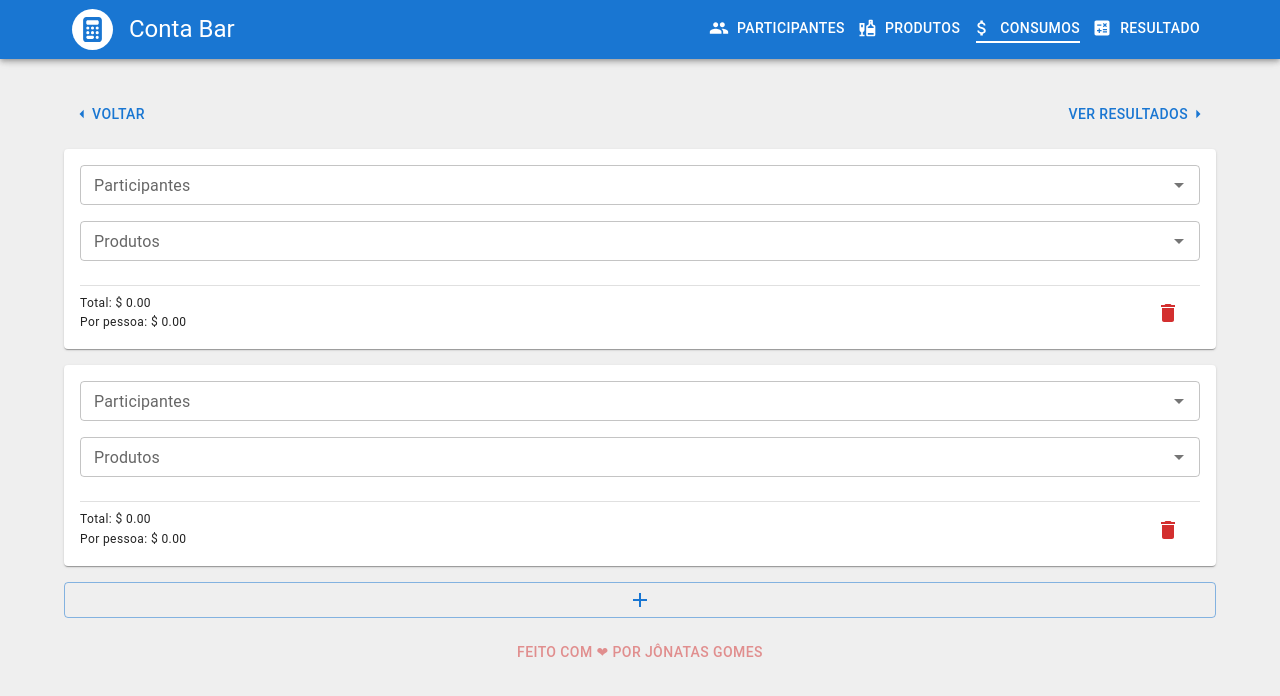
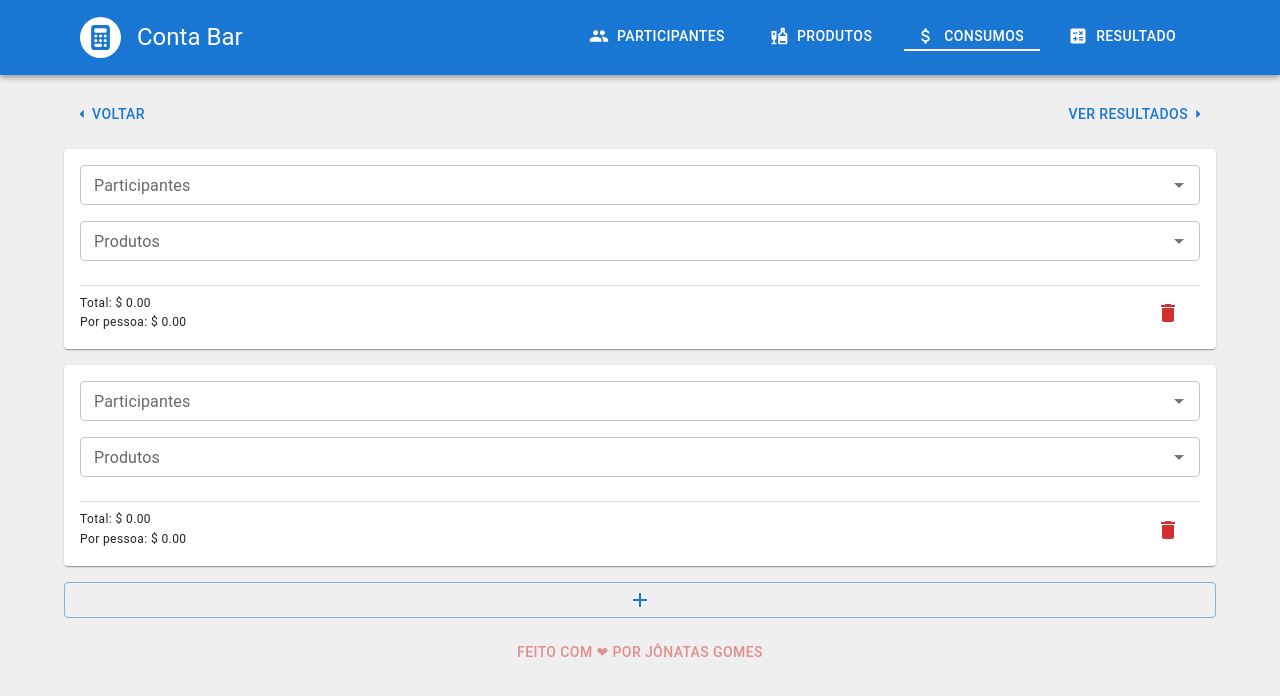
Before and after one commit to jonatas1n/divide-ai, a React (Vite) app: page /conta-bar/costs in a window 1280 px wide. Shown: the top 696 px of the page. Built offline with nearby package versions, Linux system fonts and the light colour scheme.

Commit message:
refact: move header components to single file

```diff
--- /dev/null
+++ b/src/components/Header/HeaderMenu/index.tsx
@@ -0,0 +1,77 @@
+import { useState } from "react";
+import { ClickAwayListener } from "@mui/base/ClickAwayListener";
+import Button from "@mui/material/Button";
+import Stack from "@mui/material/Stack";
+import { ROUTES } from "../constants";
+import useMediaQuery from "@mui/material/useMediaQuery";
+
+import Menu from "@mui/icons-material/Menu";
+import Close from "@mui/icons-material/Close";
+import { Grow } from "@mui/material";
+
+export const HeaderMenu = () => {
+  const [showMenu, setShowMenu] = useState(false);
+  const toggleMenu = () => setShowMenu(!showMenu);
+  const currentPath = window.location.pathname.split("/").pop();
+  const isMdOrLarger = useMediaQuery((theme) => theme.breakpoints.up("md"));
+
+  return (
+    <ClickAwayListener onClickAway={() => setShowMenu(false)}>
+      <Stack justifyContent="center">
+        <Button
+          color="inherit"
+          onClick={toggleMenu}
+          sx={{ display: { xs: "flex", md: "none" }, alignItems: "center" }}
+        >
+          {showMenu ? <Close /> : <Menu />}
+        </Button>
+        <Grow in={showMenu || isMdOrLarger} style={{ transformOrigin: '-1 0 0' }}>
+        <Stack
+          zIndex={5}
+          right={0}
+          top={60}
+          p={1}
+          bgcolor="#1976D2"
+          sx={{
+            flexDirection: { xs: "column", md: "row" },
+            display: { xs: showMenu ? "grid" : "none", md: "flex" },
+            position: { xs: "absolute", md: "unset" },
+            alignItems: "start",
+          }}
+        >
+          {Object.entries(ROUTES).map(([path, route]) => (
+            <Button
+              key={path}
+              href={"/conta-bar/" + path}
+              color="inherit"
+              startIcon={<route.icon />}
+              sx={{
+                ml: { xs: 0, md: 2 },
+                py: { xs: 2, md: 0 },
+                px: 2,
+                display: "flex",
+                borderRadius: 0,
+                justifyContent: "flex-start",
+                borderBottom: {
+                  xs: "none",
+                  md: currentPath === path ? "2px solid white" : "none",
+                },
+                borderLeft: {
+                  xs: currentPath === path ? "2px solid white" : "none",
+                  md: "none",
+                },
+                backgroundColor: {
+                  xs: currentPath === path ? "#4f91e3" : "unset",
+                  md: "unset",
+                },
+              }}
+            >
+              {route.label}
+            </Button>
+          ))}
+        </Stack>
+        </Grow>
+      </Stack>
+    </ClickAwayListener>
+  );
+};
--- /dev/null
+++ b/src/components/Header/constants.ts
@@ -0,0 +1,11 @@
+import Group from "@mui/icons-material/Group";
+import Liquor from "@mui/icons-material/Liquor";
+import AttachMoneyIcon from "@mui/icons-material/AttachMoney";
+import Calculate from "@mui/icons-material/Calculate";
+
+export const ROUTES = {
+  guests: { label: "Participantes", icon: Group },
+  products: { label: "Produtos", icon: Liquor },
+  costs: { label: "Consumos", icon: AttachMoneyIcon },
+  result: { label: "Resultado", icon: Calculate },
+}
--- a/src/components/Header/index.tsx
+++ b/src/components/Header/index.tsx
@@ -1,34 +1,15 @@
-import { useState } from "react";
-
-import { ClickAwayListener } from '@mui/base/ClickAwayListener';
 import Typography from "@mui/material/Typography";
 import AppBar from "@mui/material/AppBar";
 import Stack from "@mui/material/Stack";
-import Button from "@mui/material/Button";
+
 import Container from "@mui/material/Container";
 
-import Menu from "@mui/icons-material/Menu";
-import Group from "@mui/icons-material/Group";
-import Liquor from "@mui/icons-material/Liquor";
-import AttachMoneyIcon from "@mui/icons-material/AttachMoney";
-import Calculate from "@mui/icons-material/Calculate";
-import Close from "@mui/icons-material/Close";
 import Box from "@mui/material/Box";
-
-const routes = {
-  guests: { label: "Participantes", icon: Group },
-  products: { label: "Produtos", icon: Liquor },
-  costs: { label: "Consumos", icon: AttachMoneyIcon },
-  result: { label: "Resultado", icon: Calculate },
-};
+import { HeaderMenu } from "./HeaderMenu";
 
 const TITLE = "Conta Bar";
 
 export const Header = () => {
-  const [showMenu, setShowMenu] = useState(false);
-  const toggleMenu = () => setShowMenu(!showMenu);
-  const currentPath = window.location.pathname.split("/").pop();
-
   return (
     <AppBar position="fixed">
       <Container>
@@ -36,7 +17,7 @@ export const Header = () => {
           direction="row"
           justifyContent="space-between"
           alignItems="center"
-          p={{ xs: 2, md: 1 }}
+          p={2}
         >
           <Stack direction="row" alignItems="center" spacing={2}>
             <Box
@@ -55,53 +36,7 @@ export const Header = () => {
             </Box>
             <Typography variant="h5">{TITLE}</Typography>
           </Stack>
-
-          <ClickAwayListener onClickAway={() => setShowMenu(false)}>
-            <Stack justifyContent="center">
-              <Button
-                color="inherit"
-                onClick={toggleMenu}
-                sx={{ display: { xs: "flex", md: "none" }, alignItems: "center" }}
-              >
-                {showMenu ? <Close /> : <Menu />}
-              </Button>
-              <Stack
-                zIndex={5}
-                right={0}
-                top={60}
-                p={1}
-                bgcolor="#1976D2"
-                sx={{
-                  flexDirection: { xs: "column", md: "row" },
-                  display: { xs: showMenu ? "grid" : "none", md: "flex" },
-                  position: { xs: "absolute", md: "unset" },
-                  alignItems: "start",
-                }}
-              >
-                {Object.entries(routes).map(([path, route]) => (
-                  <Button
-                    key={path}
-                    href={"/conta-bar/" + path}
-                    color="inherit"
-                    startIcon={<route.icon />}
-                    sx={{
-                      ml: { xs: 0, md: 2 },
-                      p: { xs: 2, md: 0 },
-                      color: "white",
-                      display: "flex",
-                      borderRadius: 0,
-                      justifyContent: "flex-start",
-                      borderBottom: {xs: "none", md: currentPath === path ? "2px solid white" : "none"},
-                      borderLeft: {xs: currentPath === path ? "2px solid white" : "none", md: "none"},
-                      backgroundColor: {xs: currentPath === path ? "#4f91e3" : "unset", md: "unset"},
-                    }}
-                  >
-                    {route.label}
-                  </Button>
-                ))}
-              </Stack>
-            </Stack>
-          </ClickAwayListener>
+          <HeaderMenu />
         </Stack>
       </Container>
     </AppBar>
```
